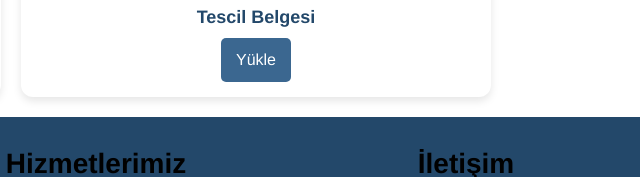
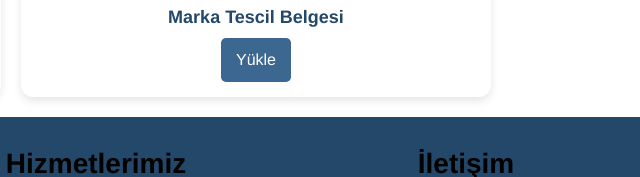
Before and after one commit to bozyurt21/grunex, a website: page refs.html in a window 1280 px wide. Shown: the part 783-960 px from the top of the page, 629-1269 px from the left. Drawn offline with nearby package versions, Linux system fonts and the light colour scheme.

Commit message:
Do the necessary adjustments.

```diff
--- a/refs.html
+++ b/refs.html
@@ -83,7 +83,7 @@
       </div>
       <div class="document-card">
           <div class="document-preview" style="background-image: url('./img/doc4.png');"></div>
-          <h1 class="document-title">Tescil Belgesi</h1>
+          <h1 class="document-title">Marka Tescil Belgesi</h1>
           <a href="./docs/Tescil Belgesi Geldi_2.pdf" class="btn-down" download>Yükle</a>
       </div>
     </div>
```
Also changed, not shown: index.html (+2 -2 lines).
